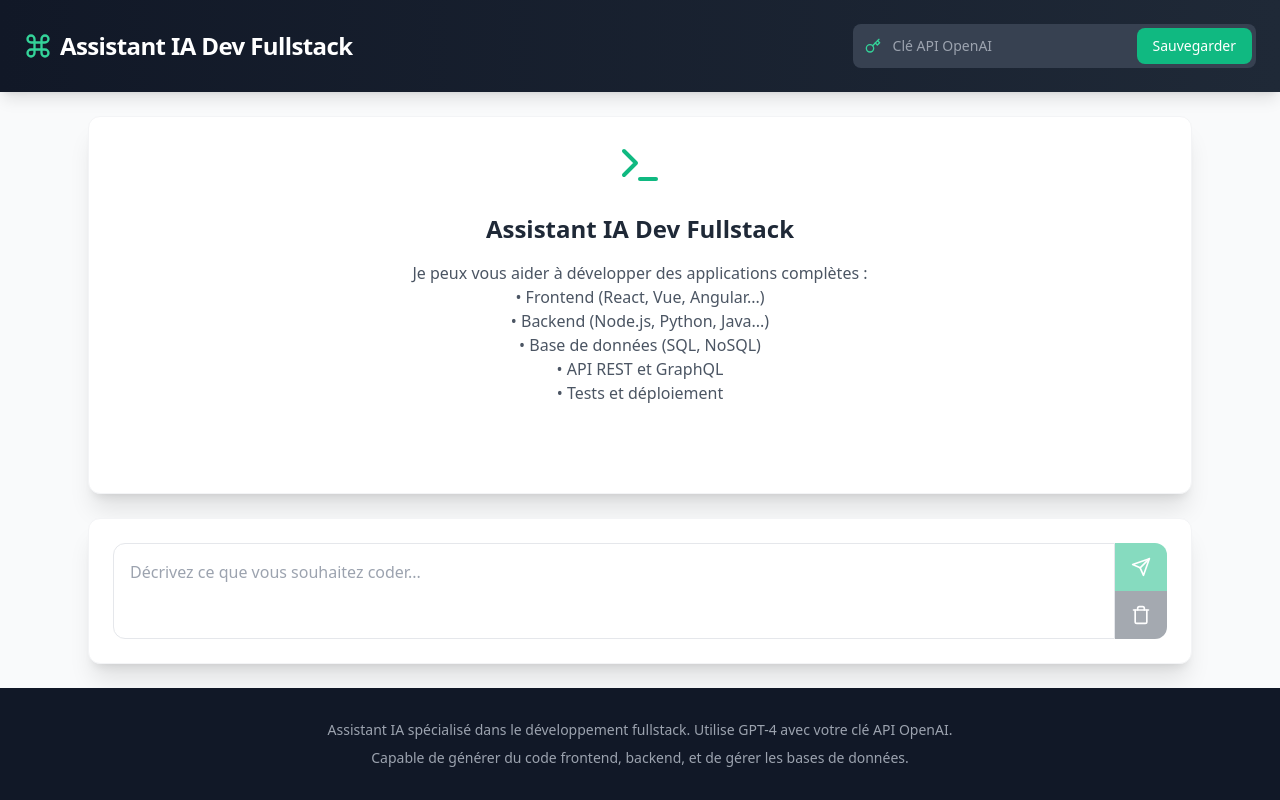
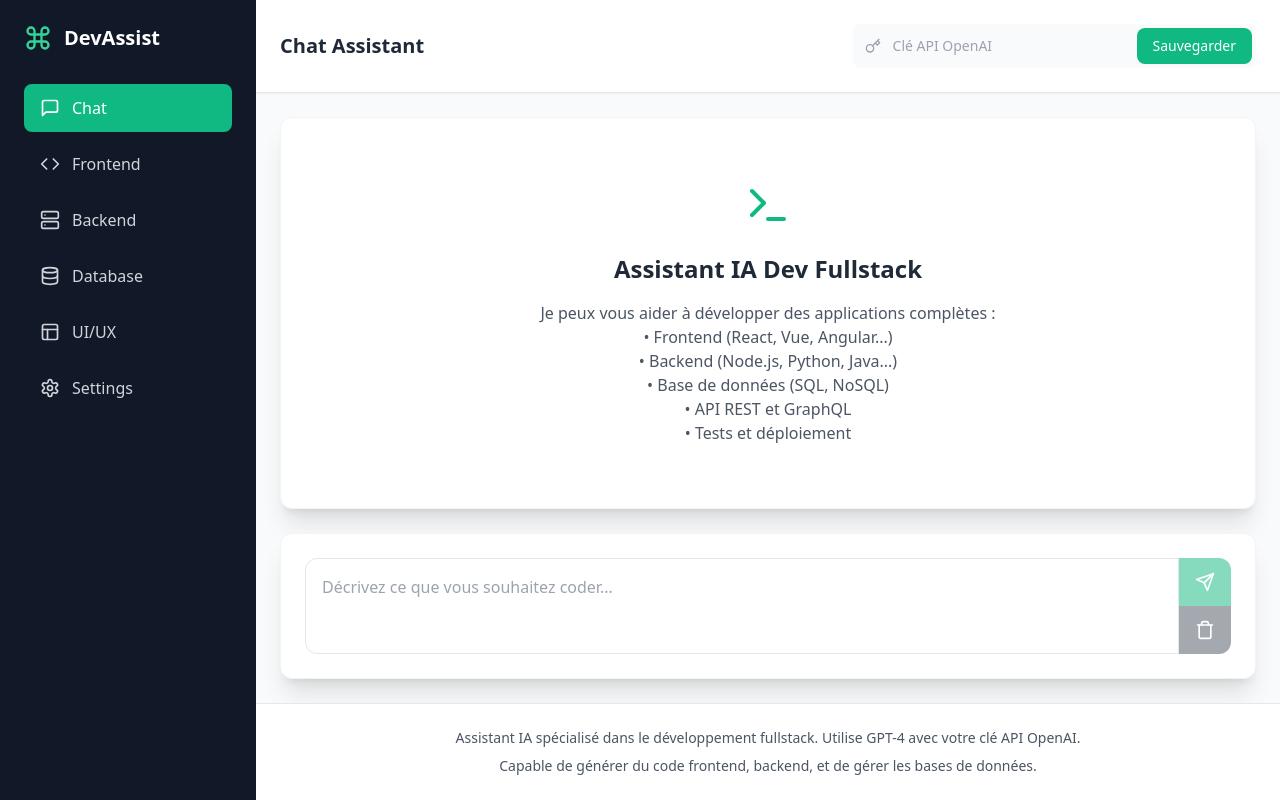
Before and after one commit to KWIN987/teva-ai, a React (Vite) app: page / in a window 1280 px wide. Built offline with nearby package versions, Linux system fonts and the light colour scheme.

Commit message:
Add header and sidebar layout

```diff
--- a/src/App.tsx
+++ b/src/App.tsx
@@ -1,5 +1,14 @@
 import React, { useState, useRef, useEffect } from 'react';
-import { Send, Terminal, Trash, Copy, Check, Loader2, Command, Key } from 'lucide-react';
+import { Send, Terminal, Trash, Copy, Check, Loader2, Command, Key, Code, Database, Server, Layout, Settings, MessageSquare } from 'lucide-react';
+
+const SidebarLink = ({ icon: Icon, text, active = false }: { icon: React.ElementType, text: string, active?: boolean }) => (
+  <div className={`flex items-center space-x-3 px-4 py-3 rounded-lg cursor-pointer transition-colors duration-200 ${
+    active ? 'bg-emerald-500 text-white' : 'text-gray-300 hover:bg-gray-700'
+  }`}>
+    <Icon size={20} />
+    <span className="font-medium">{text}</span>
+  </div>
+);
 
 function App() {
   const [apiKey, setApiKey] = useState<string>('');
@@ -133,31 +142,49 @@ function App() {
   };
 
   return (
-    <div className="min-h-screen bg-gray-50 flex flex-col">
+    <div className="min-h-screen bg-gray-50 flex">
+      {/* Sidebar */}
+      <aside className="w-64 bg-gray-900 fixed h-screen flex flex-col">
+        <div className="p-6">
+          <div className="flex items-center space-x-3 mb-8">
+            <Command size={28} className="text-emerald-400" />
+            <h1 className="text-white text-xl font-bold">DevAssist</h1>
+          </div>
+          <nav className="space-y-2">
+            <SidebarLink icon={MessageSquare} text="Chat" active />
+            <SidebarLink icon={Code} text="Frontend" />
+            <SidebarLink icon={Server} text="Backend" />
+            <SidebarLink icon={Database} text="Database" />
+            <SidebarLink icon={Layout} text="UI/UX" />
+            <SidebarLink icon={Settings} text="Settings" />
+          </nav>
+        </div>
+      </aside>
+
+      <div className="flex-1 ml-64 flex flex-col">
       {/* Header */}
-      <header className="bg-gradient-to-r from-gray-900 to-gray-800 text-white p-6 shadow-lg">
+      <header className="bg-white border-b border-gray-200 text-gray-800 p-6 shadow-sm sticky top-0 z-10">
         <div className="container mx-auto flex items-center justify-between">
           <div className="flex items-center space-x-2">
-            <Command size={28} className="text-emerald-400" />
-            <h1 className="text-2xl font-bold tracking-tight">Assistant IA Dev Fullstack</h1>
+            <h2 className="text-xl font-semibold">Chat Assistant</h2>
           </div>
           <div className="flex items-center space-x-2">
             {savedApiKey ? (
               <button
                 onClick={handleClearApiKey}
-                className="bg-gray-700 hover:bg-gray-600 text-white px-4 py-2 rounded-lg text-sm flex items-center transition-colors duration-200"
+                className="bg-red-50 text-red-600 hover:bg-red-100 px-4 py-2 rounded-lg text-sm flex items-center transition-colors duration-200"
               >
                 <Trash size={16} className="mr-1" /> Supprimer la clé API
               </button>
             ) : (
-              <div className="flex items-center bg-gray-700 rounded-lg p-1">
-                <Key size={16} className="text-emerald-400 ml-2" />
+              <div className="flex items-center bg-gray-50 rounded-lg p-1">
+                <Key size={16} className="text-gray-400 ml-2" />
                 <input
                   type="password"
                   value={apiKey}
                   onChange={(e) => setApiKey(e.target.value)}
                   placeholder="Clé API OpenAI"
-                  className="bg-transparent text-white px-3 py-2 text-sm w-64 focus:outline-none placeholder-gray-400"
+                  className="bg-transparent text-gray-800 px-3 py-2 text-sm w-64 focus:outline-none placeholder-gray-400"
                 />
                 <button
                   onClick={handleSaveApiKey}
@@ -172,7 +199,7 @@ function App() {
       </header>
 
       {/* Main content */}
-      <main className="flex-1 container mx-auto p-6 flex flex-col max-w-6xl">
+      <main className="flex-1 container mx-auto p-6 flex flex-col max-w-5xl">
         {/* Chat messages */}
         <div className="flex-1 overflow-y-auto mb-6 bg-white rounded-xl shadow-xl p-6 border border-gray-100">
           {messages.length === 0 ? (
@@ -255,12 +282,13 @@ function App() {
       </main>
 
       {/* Footer */}
-      <footer className="bg-gray-900 text-center py-8 text-gray-400 text-sm">
+      <footer className="bg-white border-t border-gray-200 text-center py-6 text-gray-600 text-sm">
         <div className="container mx-auto max-w-4xl px-6">
           <p className="mb-2">Assistant IA spécialisé dans le développement fullstack. Utilise GPT-4 avec votre clé API OpenAI.</p>
           <p>Capable de générer du code frontend, backend, et de gérer les bases de données.</p>
         </div>
       </footer>
+      </div>
     </div>
   );
 }
```
